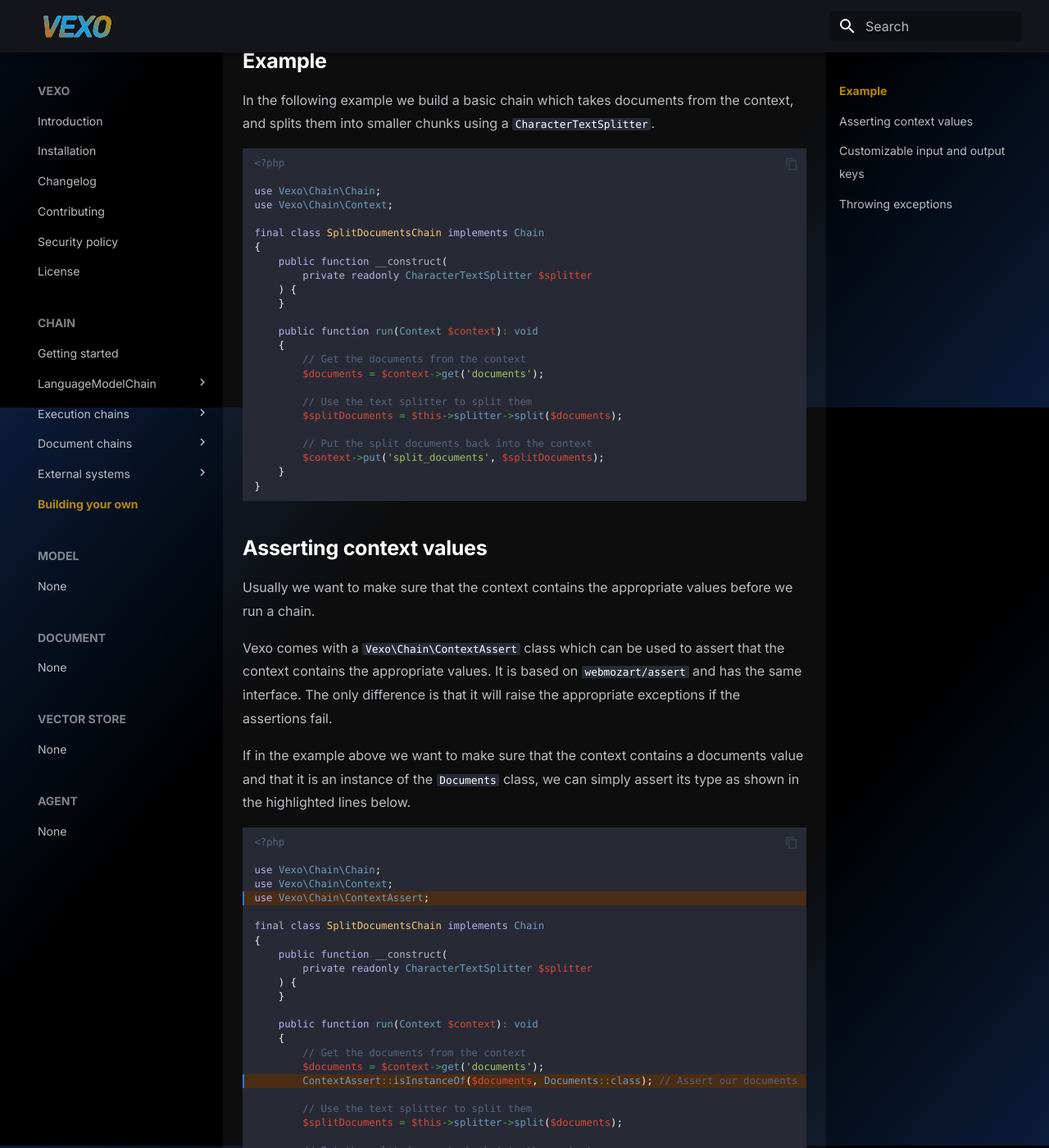
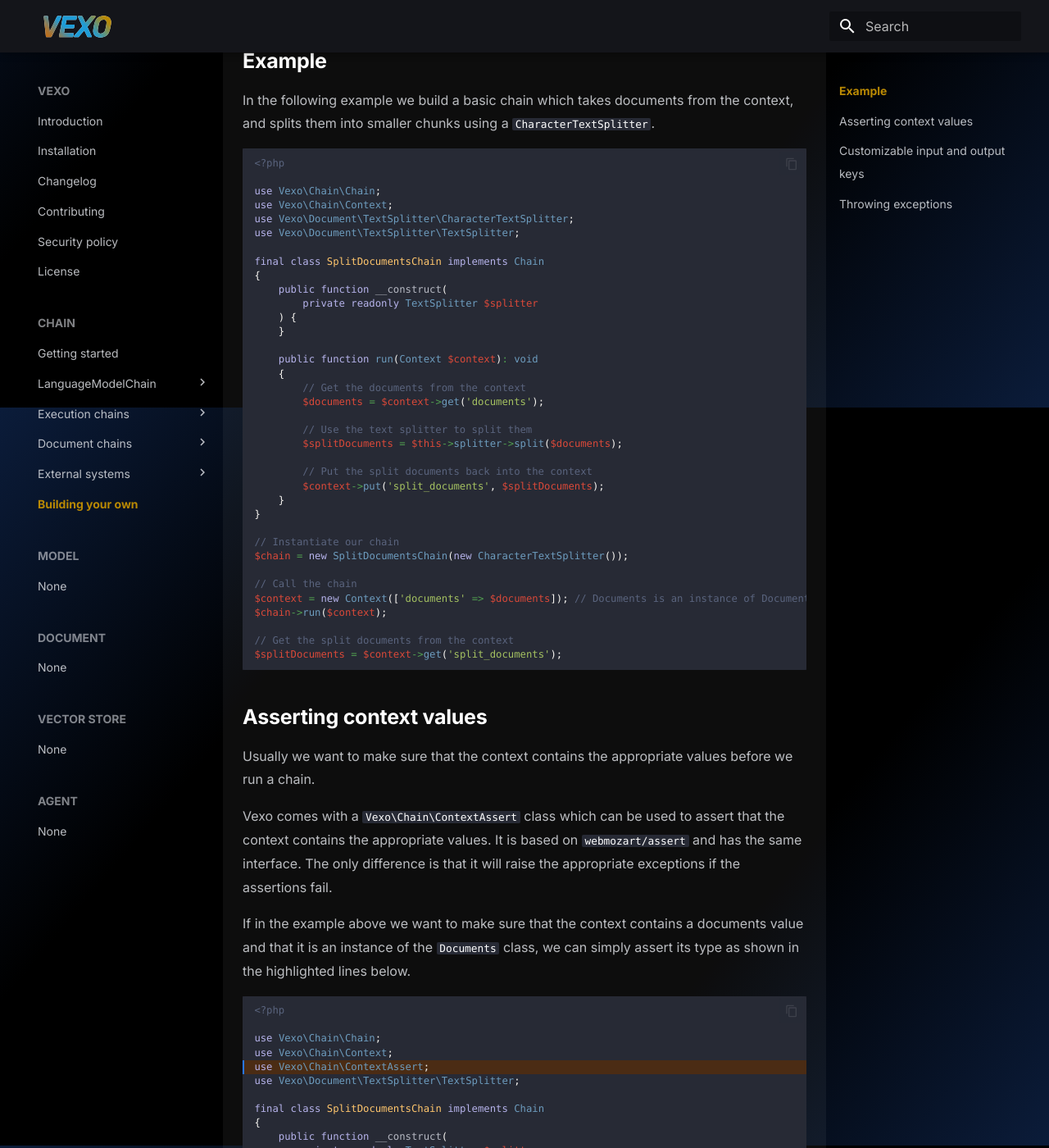
Before and after one commit to VexoAI/documentation, an MkDocs documentation site: the page built from docs/chain/building-your-own.md, in a window 1280 px wide and 1400 px high, scrolled down 403 px. Shown: the whole window at 82% size. Built offline with MkDocs 1.6.1 and Material for MkDocs 9.7.7, drawn with Linux system fonts in a browser that asks for light colours; some web fonts are replaced; the version menu is left out; some of the changed text lies outside the part shown.

Commit message:
Fixed missing namespaces

````diff
--- a/docs/chain/building-your-own.md
+++ b/docs/chain/building-your-own.md
@@ -20,11 +20,13 @@ In the following example we build a basic chain which takes documents from the c
 
 use Vexo\Chain\Chain;
 use Vexo\Chain\Context;
+use Vexo\Document\TextSplitter\CharacterTextSplitter;
+use Vexo\Document\TextSplitter\TextSplitter;
 
 final class SplitDocumentsChain implements Chain
 {
     public function __construct(
-        private readonly CharacterTextSplitter $splitter
+        private readonly TextSplitter $splitter
     ) {
     }
 
@@ -40,6 +42,16 @@ final class SplitDocumentsChain implements Chain
         $context->put('split_documents', $splitDocuments);
     }
 }
+
+// Instantiate our chain
+$chain = new SplitDocumentsChain(new CharacterTextSplitter());
+
+// Call the chain
+$context = new Context(['documents' => $documents]); // Documents is an instance of Documents
+$chain->run($context);
+
+// Get the split documents from the context
+$splitDocuments = $context->get('split_documents');
 ```
 
 ## Asserting context values
@@ -56,11 +68,12 @@ If in the example above we want to make sure that the context contains a documen
 use Vexo\Chain\Chain;
 use Vexo\Chain\Context;
 use Vexo\Chain\ContextAssert;
+use Vexo\Document\TextSplitter\TextSplitter;
 
 final class SplitDocumentsChain implements Chain
 {
     public function __construct(
-        private readonly CharacterTextSplitter $splitter
+        private readonly TextSplitter $splitter
     ) {
     }
 
@@ -89,6 +102,7 @@ Usually we want to offer the flexibility to the user to specify which context va
 use Vexo\Chain\Chain;
 use Vexo\Chain\Context;
 use Vexo\Chain\ContextAssert;
+use Vexo\Document\TextSplitter\TextSplitter;
 
 final class SplitDocumentsChain implements Chain
 {
@@ -96,7 +110,7 @@ final class SplitDocumentsChain implements Chain
     private const OUTPUT_SPLIT_DOCUMENTS = 'split_documents';
 
     public function __construct(
-        private readonly CharacterTextSplitter $splitter,
+        private readonly TextSplitter $splitter,
         private readonly array $inputMap = [],
         private readonly array $outputMap = []
     ) {
````
